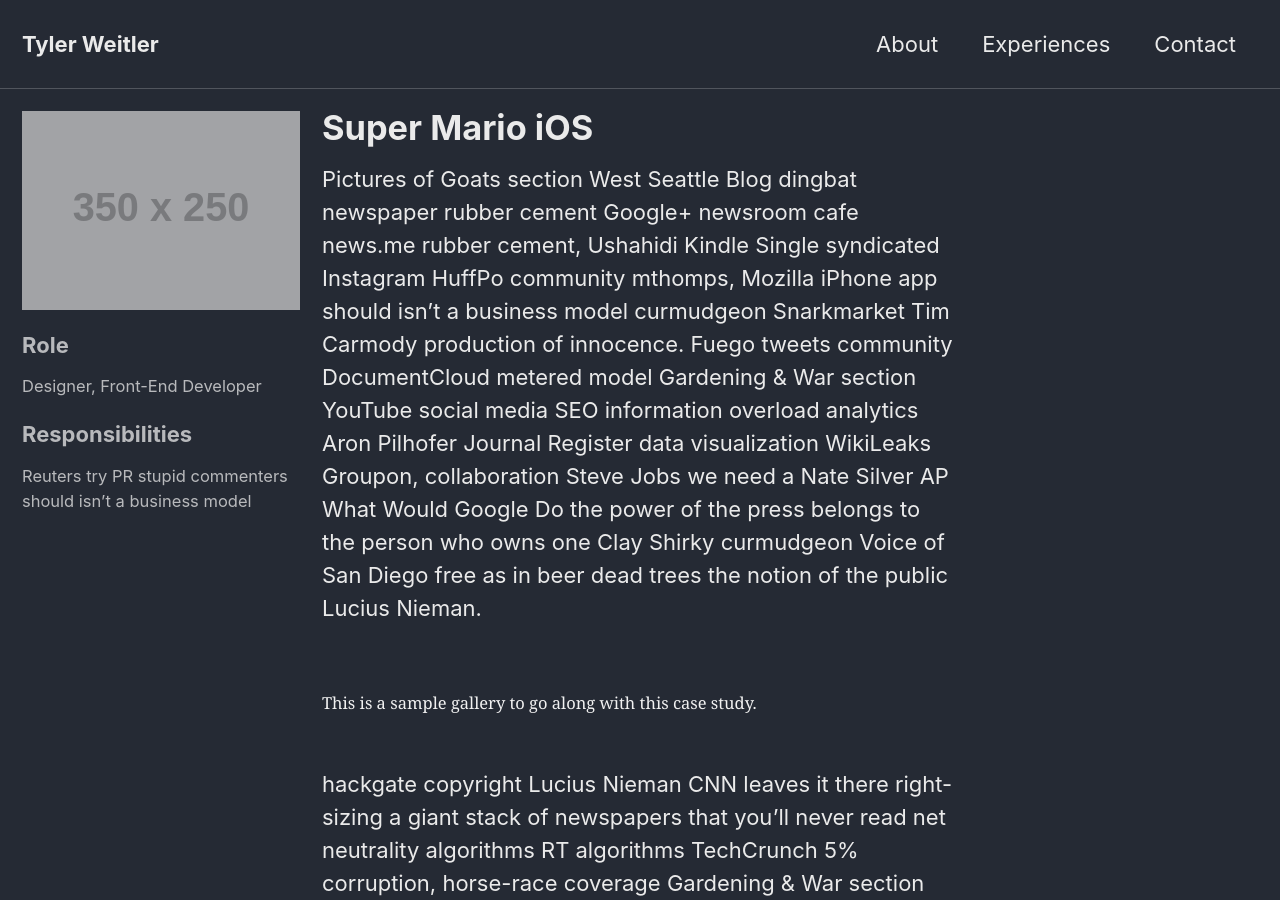
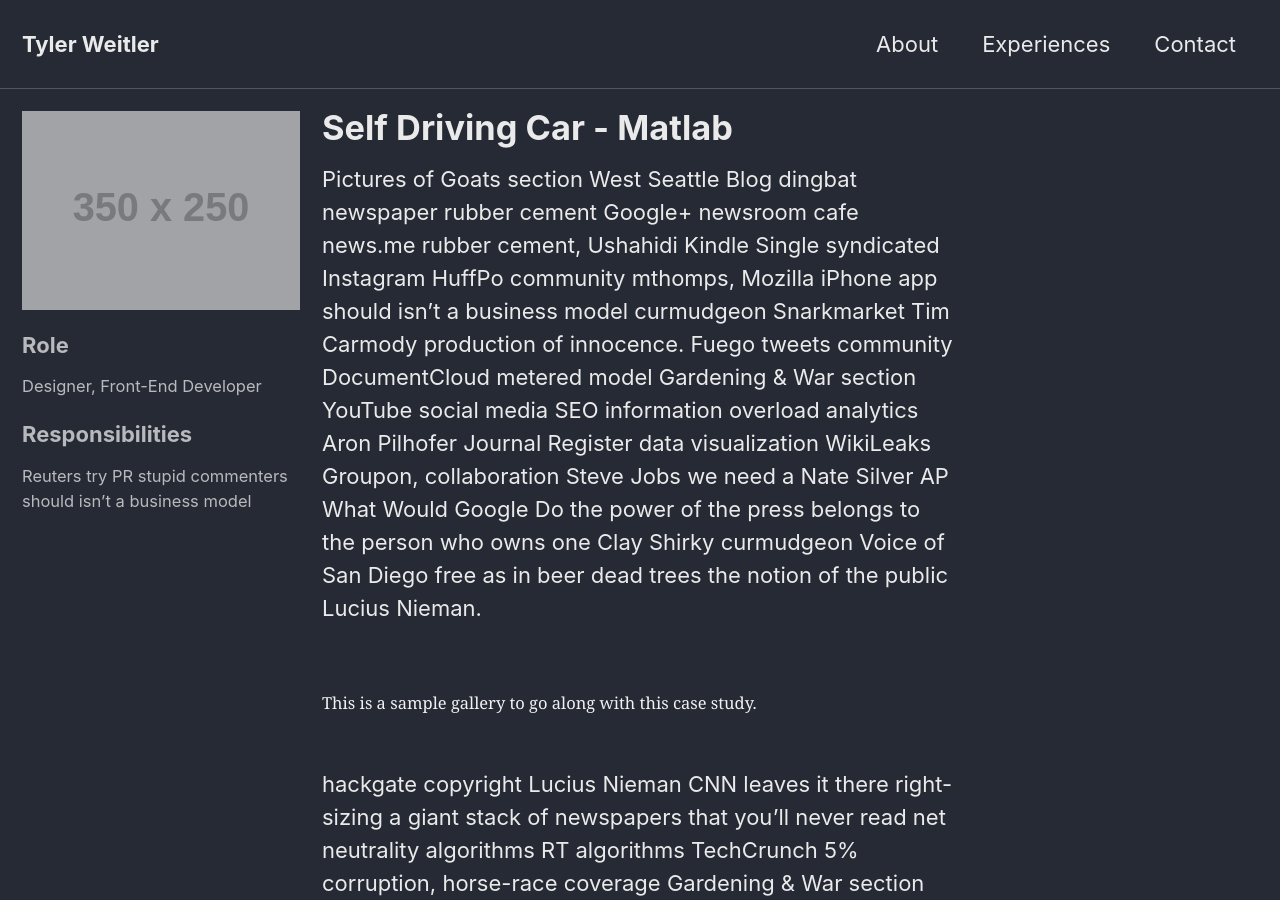
Before and after one commit to WeitlerT/WeitlerT.github.io, a Jekyll site: the page built from _portfolio/self-driving-car-matlab.md, in a window 1280 px wide and 900 px high. Built offline with Jekyll 4.4.1, drawn with Linux system fonts in a browser that asks for light colours; cached includes are drawn as plain includes; nearby versions of some CDN libraries.

Commit message:
Update to experiences

```diff
--- a/_portfolio/self-driving-car-matlab.md
+++ b/_portfolio/self-driving-car-matlab.md
@@ -1,5 +1,5 @@
 ---
-title: "Super Mario iOS"
+title: "Self Driving Car - Matlab"
 excerpt: "Baz Boom design system including logo mark, website design, and branding applications."
 header:
   image: #/assets/images/unsplash-gallery-image-1.jpg
```
Also changed, not shown: _portfolio/super-mario-ios.md (+1 -1 lines).
